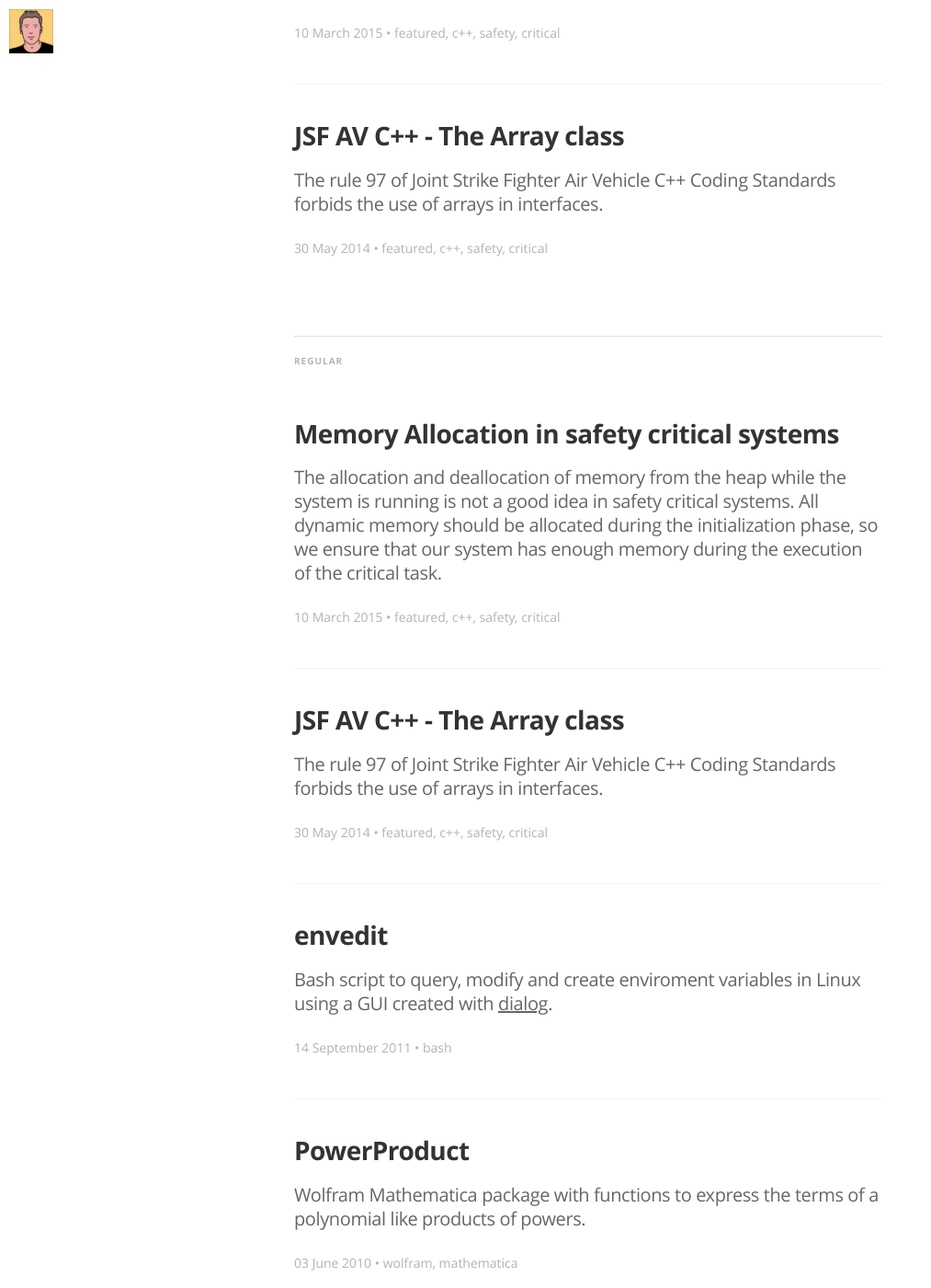
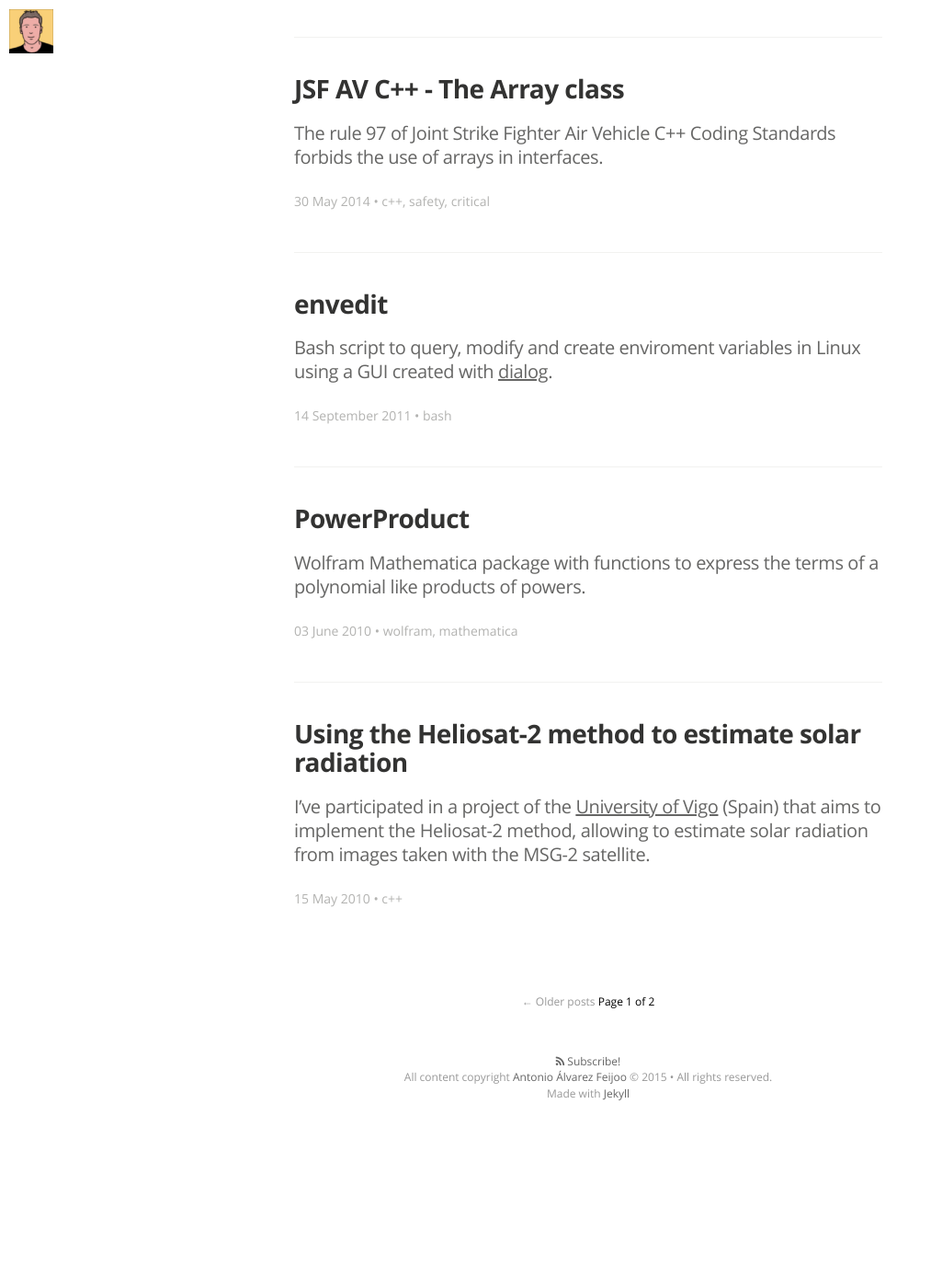
Before and after one commit to aafeijoo/aafeijoo.github.io, a Jekyll site: the page built from index.html, in a window 1280 px wide and 1400 px high, scrolled down 984 px. Shown: the whole window at 92% size, without its empty margins (0-1013 px from the left). Built offline with Jekyll 4.4.1, drawn with Linux system fonts in a browser that asks for light colours; Markdown is read by kramdown in place of the engine named in the settings; the list of posts is cut into pages by our own code; after the commit the page ends 2230 px from its top, so only the background shows below that; some of the changed text lies outside the part shown.

Commit message:
Added old post

```diff
--- /dev/null
+++ b/_posts/2010-05-15-heliosat2.markdown
@@ -0,0 +1,16 @@
+---
+layout: post
+title: "Using the Heliosat-2 method to estimate solar radiation"
+date: 2010-05-15 12:33:02
+categories: projects
+tags: c++
+image: /assets/images/articles/2010-05-15-heliosat2/heliosat2_radiation_august_2009.png
+---
+
+I've participated in a project of the [University of Vigo](http://www.uvigo.es) (Spain) that aims to implement the Heliosat-2 method, allowing to estimate solar radiation from images taken with the MSG-2 satellite.
+
+![Image from the MSG-2 satellite](/assets/images/articles/2010-05-15-heliosat2/heliosat2_msg2.png)
+
+As a summary, the Heliosat-2 method combines values of satellite images, altitude and turbidity to map solar radiation at the ground level.
+
+![Estimated solar radiation of July 2009](/assets/images/articles/2010-05-15-heliosat2/heliosat2_radiation_july_2009.png)
--- a/_posts/2014-05-30-jsf-av-array.markdown
+++ b/_posts/2014-05-30-jsf-av-array.markdown
@@ -3,7 +3,7 @@
 title: "JSF AV C++ - The Array class"
 date: 2014-05-30 11:40:04
 categories: source code
-tags: featured c++ safety critical
+tags: c++ safety critical
 ---
 
 The rule 97 of Joint Strike Fighter Air Vehicle C++ Coding Standards forbids the use of arrays in interfaces.
--- a/_posts/2015-03-10-memory-allocation-safety-critical.markdown
+++ b/_posts/2015-03-10-memory-allocation-safety-critical.markdown
@@ -3,7 +3,7 @@
 title: "Memory Allocation in safety critical systems"
 date: 2015-03-10 09:10:32
 categories: source code
-tags: featured c++ safety critical
+tags: c++ safety critical
 ---
 
 The allocation and deallocation of memory from the heap while the system is running is not a good idea in safety critical systems. All dynamic memory should be allocated during the initialization phase, so we ensure that our system has enough memory during the execution of the critical task.
```
Also changed, not shown: assets/images/articles/2010-05-15-heliosat2/heliosat2_msg2.png (added), assets/images/articles/2010-05-15-heliosat2/heliosat2_radiation_august_2009.png (added), assets/images/articles/2010-05-15-heliosat2/heliosat2_radiation_july_2009.png (added).
